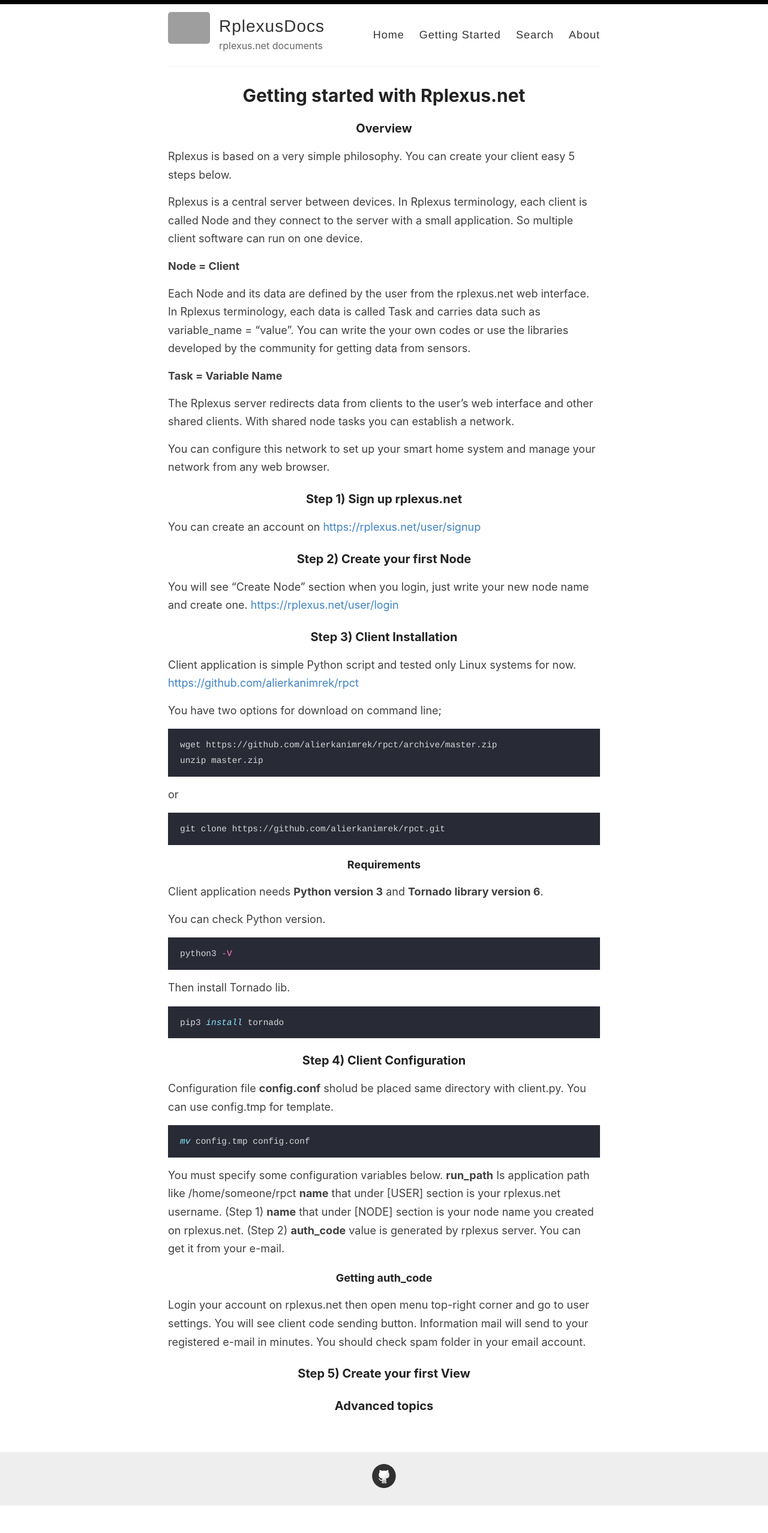
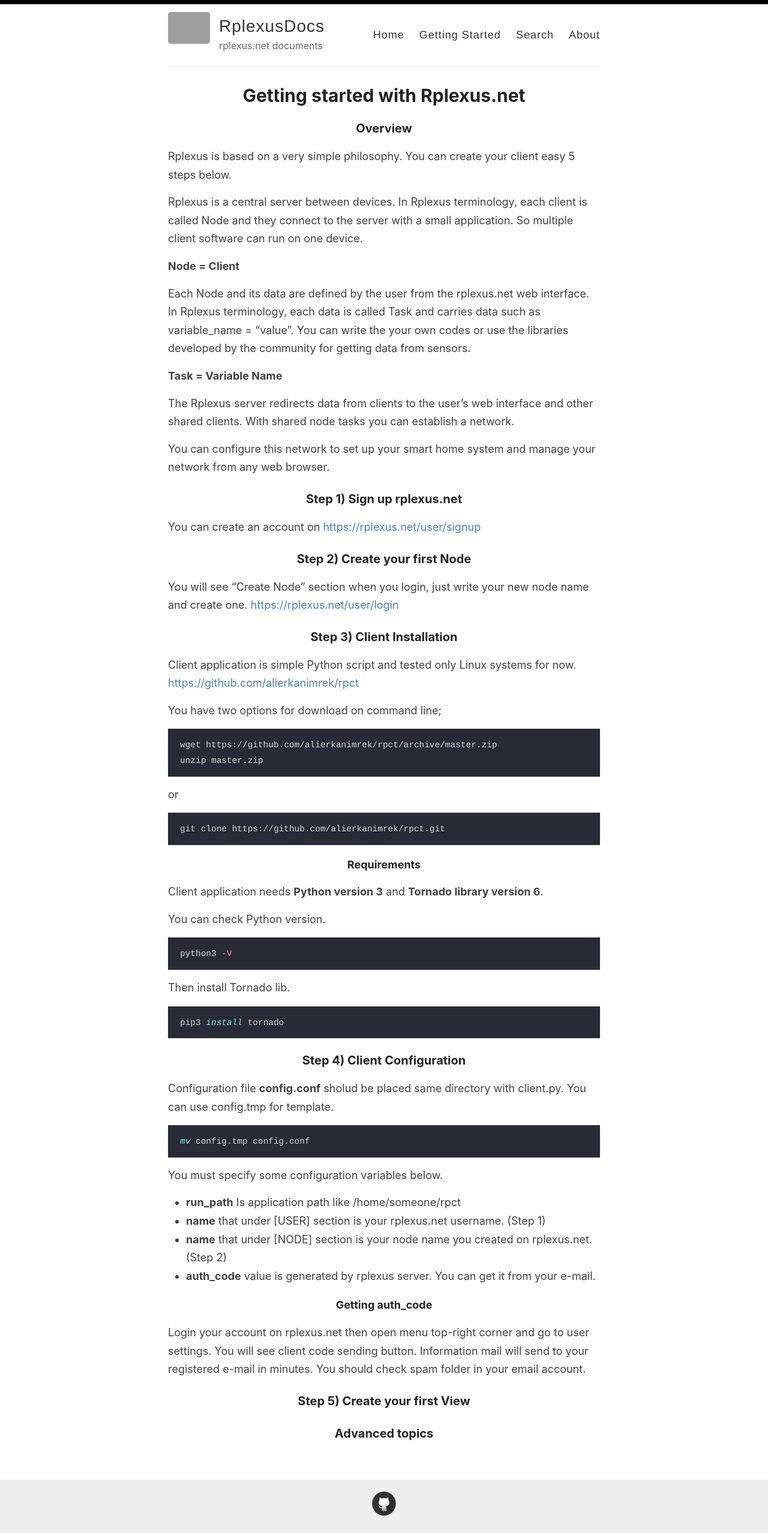
Before and after one commit to alierkanimrek/rplexusdocs, a Jekyll site: the page built from _pages/getting-started.md, in a window 1280 px wide. Shown: the whole page at 60% size. Built offline with Jekyll 4.4.1, drawn with Linux system fonts in a browser that asks for light colours; before the commit the page ends 2511 px from its top, so only the background shows below that; grey boxes are pictures that could not be loaded.

````diff
--- a/_pages/getting-started.md
+++ b/_pages/getting-started.md
@@ -55,10 +55,10 @@ Configuration file **config.conf** sholud be placed same directory with client.p
 mv config.tmp config.conf
 ```
 You must specify some configuration variables below.
-**run_path** Is application path like /home/someone/rpct
-**name** that under [USER] section is your rplexus.net username. (Step 1)
-**name** that under [NODE] section is your node name you created on rplexus.net. (Step 2)
-**auth_code** value is generated by rplexus server. You can get it from your e-mail.
+* **run_path** Is application path like /home/someone/rpct
+* **name** that under [USER] section is your rplexus.net username. (Step 1)
+* **name** that under [NODE] section is your node name you created on rplexus.net. (Step 2)
+* **auth_code** value is generated by rplexus server. You can get it from your e-mail.
 
 #### Getting auth_code
 Login your account on rplexus.net then open menu top-right corner and go to user settings. You will see client code sending button.
````
